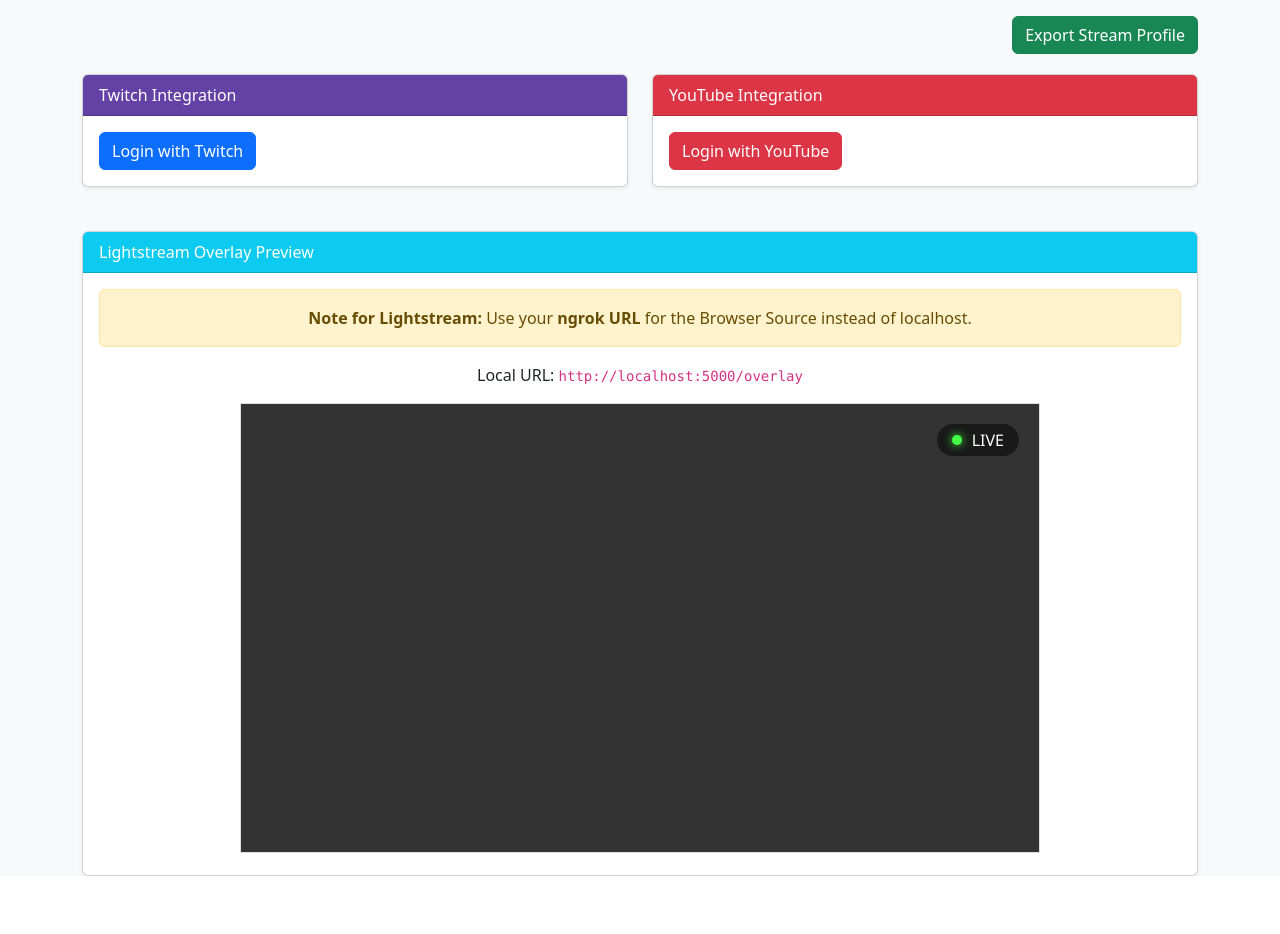
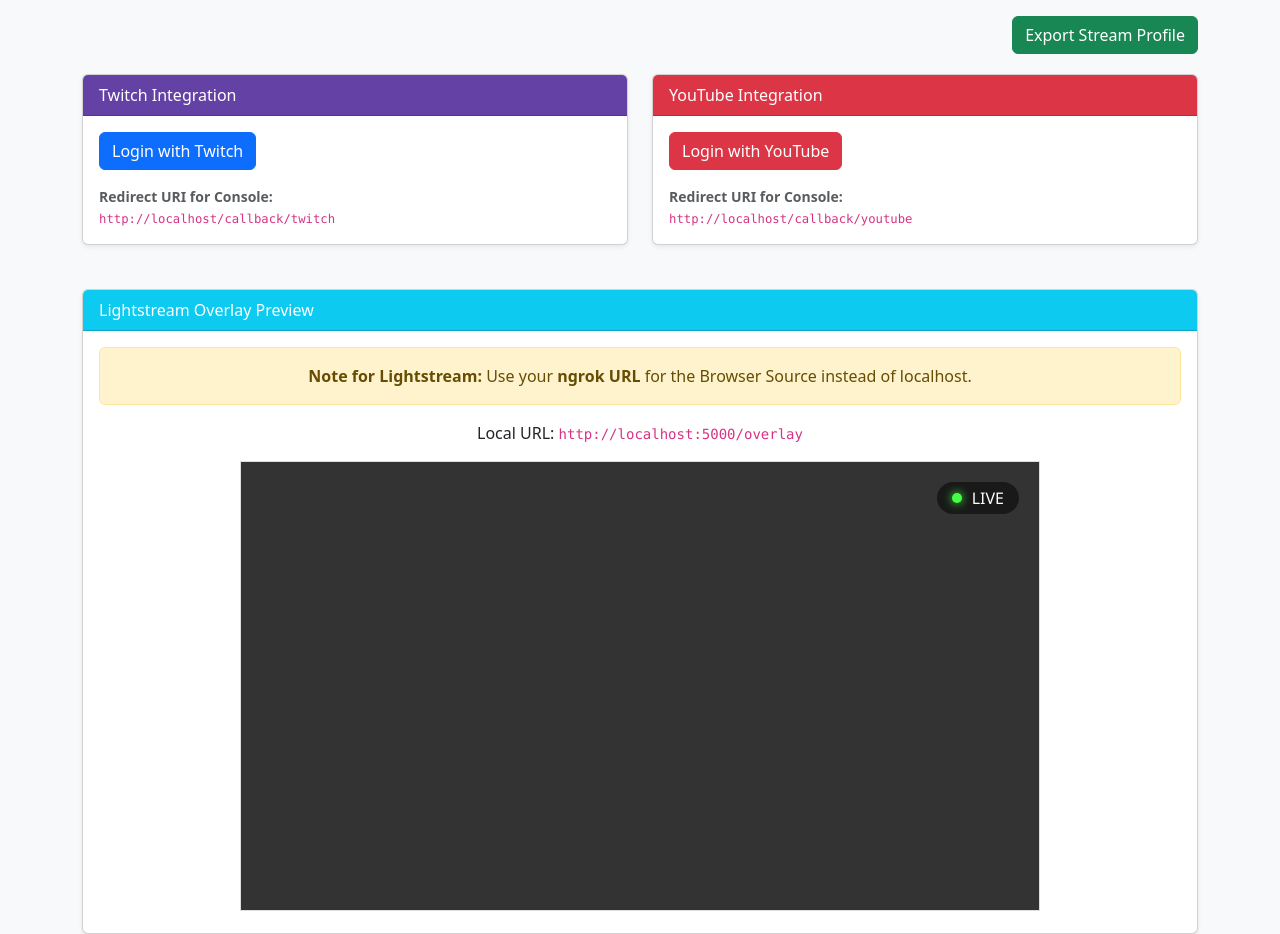
Before and after one commit to offbeatshotz/stream-sponsor, a Flask app: page / in a window 1280 px wide. Shown: the part 56-990 px from the top of the page. Before the commit the page ends 932 px from the top, so only its background shows below. Run offline with Flask 3, Linux system fonts and the light colour scheme.

Commit message:
Add files via upload

```diff
--- a/main.py
+++ b/main.py
@@ -29,6 +29,18 @@
 TWITCH_SCOPES = 'channel:read:stream_key'
 YOUTUBE_SCOPES = ['https://www.googleapis.com/auth/youtube.readonly']
 
+def get_redirect_uri(platform):
+    """Dynamically determine the redirect URI based on the current request host."""
+    # If the URI in .env is already configured (not default), use it
+    configured_uri = TWITCH_REDIRECT_URI if platform == 'twitch' else YOUTUBE_REDIRECT_URI
+    if configured_uri and not configured_uri.startswith('your_') and 'localhost' not in configured_uri:
+        return configured_uri
+
+    # Otherwise, build it from the current request's host (handles ngrok automatically)
+    base_url = request.host_url.rstrip('/')
+    path = f"/callback/{platform}"
+    return f"{base_url}{path}"
+
 def check_credentials(platform):
     return True # Allow attempting login regardless of .env state
 
@@ -41,7 +53,9 @@
                            youtube_logged_in='youtube_token' in session,
                            twitch_key=session.get('twitch_key'),
                            youtube_key=session.get('youtube_key'),
-                           error=error)
+                           error=error,
+                           twitch_redirect=get_redirect_uri('twitch'),
+                           youtube_redirect=get_redirect_uri('youtube'))
 
 @app.route('/overlay')
 def overlay():
@@ -83,9 +97,10 @@
     if not check_credentials('twitch'):
         return redirect(url_for('index', error="Twitch credentials missing or invalid in .env"))
 
+    redirect_uri = get_redirect_uri('twitch')
     params = {
         'client_id': TWITCH_CLIENT_ID,
-        'redirect_uri': TWITCH_REDIRECT_URI,
+        'redirect_uri': redirect_uri,
         'response_type': 'code',
         'scope': TWITCH_SCOPES
     }
@@ -103,6 +118,7 @@
         return redirect(url_for('index', error="Twitch login failed: No code received"))
 
     try:
+        redirect_uri = get_redirect_uri('twitch')
         # Exchange code for token
         token_url = "https://id.twitch.tv/oauth2/token"
         data = {
@@ -110,13 +126,13 @@
             'client_secret': TWITCH_CLIENT_SECRET,
             'code': code,
             'grant_type': 'authorization_code',
-            'redirect_uri': TWITCH_REDIRECT_URI
+            'redirect_uri': redirect_uri
         }
         response = requests.post(token_url, data=data)
         token_data = response.json()
 
         if response.status_code != 200:
-            return redirect(url_for('index', error=f"Twitch Token Error (400): {token_data.get('message', 'Invalid request. Check if Redirect URI in Twitch Console matches .env')}"))
+            return redirect(url_for('index', error=f"Twitch Token Error ({response.status_code}): {token_data.get('message', 'Invalid request. Ensure the Redirect URI in Twitch Console matches the one below.')}"))
 
         session['twitch_token'] = token_data.get('access_token')
 
@@ -143,6 +159,7 @@
         return redirect(url_for('index', error="YouTube credentials missing or invalid in .env"))
 
     try:
+        redirect_uri = get_redirect_uri('youtube')
         flow = Flow.from_client_config(
             {
                 "web": {
@@ -150,12 +167,12 @@
                     "client_secret": YOUTUBE_CLIENT_SECRET,
                     "auth_uri": "https://accounts.google.com/o/oauth2/auth",
                     "token_uri": "https://oauth2.googleapis.com/token",
-                    "redirect_uris": [YOUTUBE_REDIRECT_URI]
+                    "redirect_uris": [redirect_uri]
                 }
             },
             scopes=YOUTUBE_SCOPES
         )
-        flow.redirect_uri = YOUTUBE_REDIRECT_URI
+        flow.redirect_uri = redirect_uri
         authorization_url, state = flow.authorization_url(access_type='offline', include_granted_scopes='true')
         session['youtube_state'] = state
         return redirect(authorization_url)
@@ -169,6 +186,7 @@
         return redirect(url_for('index', error=f"YouTube Error: {error}"))
 
     try:
+        redirect_uri = get_redirect_uri('youtube')
         flow = Flow.from_client_config(
             {
                 "web": {
@@ -176,13 +194,13 @@
                     "client_secret": YOUTUBE_CLIENT_SECRET,
                     "auth_uri": "https://accounts.google.com/o/oauth2/auth",
                     "token_uri": "https://oauth2.googleapis.com/token",
-                    "redirect_uris": [YOUTUBE_REDIRECT_URI]
+                    "redirect_uris": [redirect_uri]
                 }
             },
             scopes=YOUTUBE_SCOPES,
             state=session.get('youtube_state')
         )
-        flow.redirect_uri = YOUTUBE_REDIRECT_URI
+        flow.redirect_uri = redirect_uri
 
         # Explicitly fetch token using the same redirect URI
         flow.fetch_token(authorization_response=request.url)
--- a/templates/index.html
+++ b/templates/index.html
@@ -47,7 +47,11 @@
                             <p>Stream Key: <span class="stream-key">{{ twitch_key or 'Hidden' }}</span></p>
                             <button class="btn btn-outline-primary btn-sm" onclick="copyKey('{{ twitch_key }}')">Copy Key</button>
                         {% else %}
-                            <a href="/login/twitch" class="btn btn-primary">Login with Twitch</a>
+                            <a href="/login/twitch" class="btn btn-primary mb-2">Login with Twitch</a>
+                            <div class="mt-2 small text-muted">
+                                <strong>Redirect URI for Console:</strong><br>
+                                <code>{{ twitch_redirect }}</code>
+                            </div>
                         {% endif %}
                     </div>
                 </div>
@@ -64,7 +68,11 @@
                             <p>Stream Key: <span class="stream-key">{{ youtube_key or 'Hidden' }}</span></p>
                             <button class="btn btn-outline-primary btn-sm" onclick="copyKey('{{ youtube_key }}')">Copy Key</button>
                         {% else %}
-                            <a href="/login/youtube" class="btn btn-danger">Login with YouTube</a>
+                            <a href="/login/youtube" class="btn btn-danger mb-2">Login with YouTube</a>
+                            <div class="mt-2 small text-muted">
+                                <strong>Redirect URI for Console:</strong><br>
+                                <code>{{ youtube_redirect }}</code>
+                            </div>
                         {% endif %}
                     </div>
                 </div>
```
